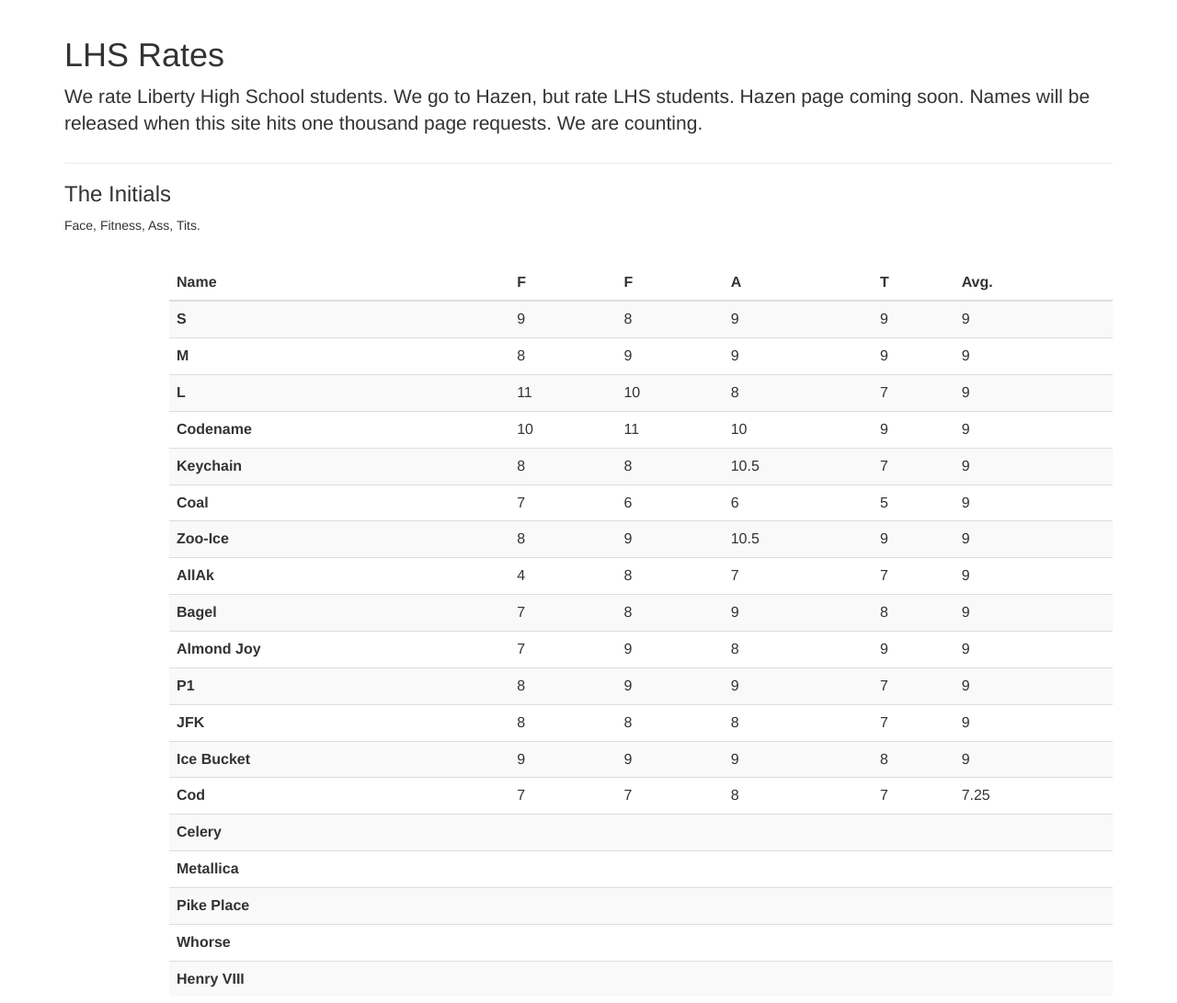
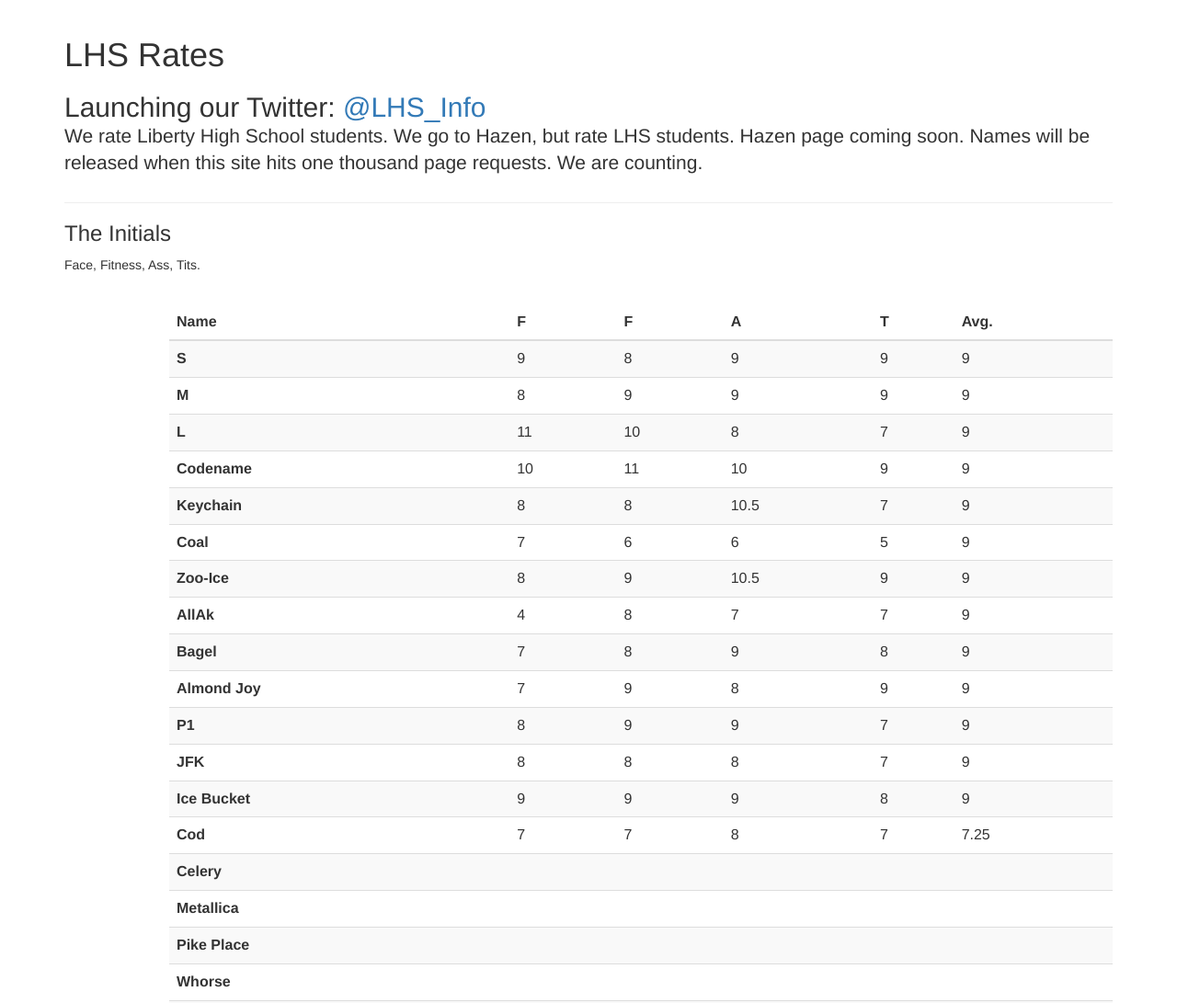
Before and after one commit to LHSLeaks/FFAT, a plain HTML site: page index.html in a window 1280 px wide. Shown: the top 1091 px of the page at 92% size. Drawn offline with nearby package versions, Linux system fonts and the light colour scheme; a script that the page names is missing.

Commit message:
fuck you. we're on twitter.

```diff
--- a/index.html
+++ b/index.html
@@ -18,6 +18,7 @@
 		<div class="container">
 			<div class="page-header">
 				<h1>LHS Rates</h1>
+				<h2>Launching our Twitter: <a href="https://twitter.com/LHS_Info">@LHS_Info</a>
 				<p class="lead">We rate Liberty High School students. We go to Hazen, but rate LHS students. Hazen page coming soon. Names will be released when this site hits one thousand page requests. We are counting.</p>
 			</div>
 
```
